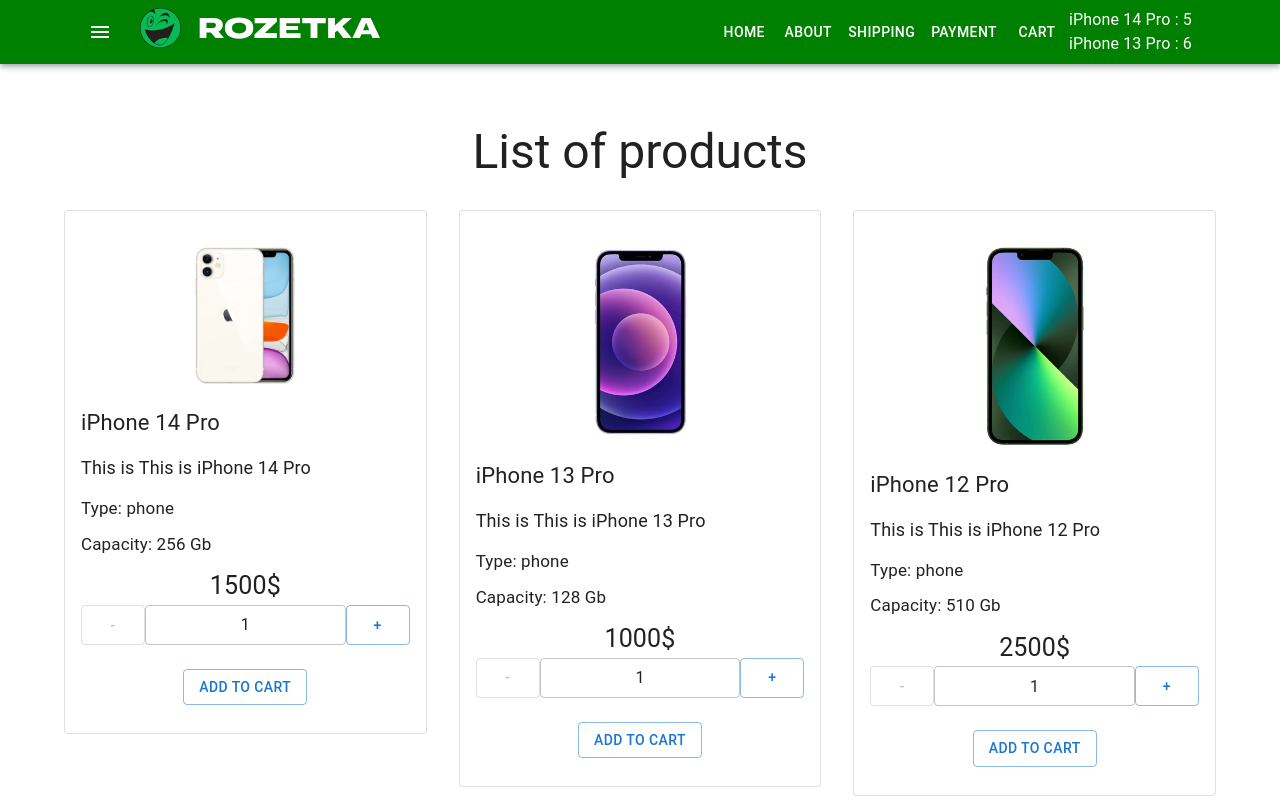
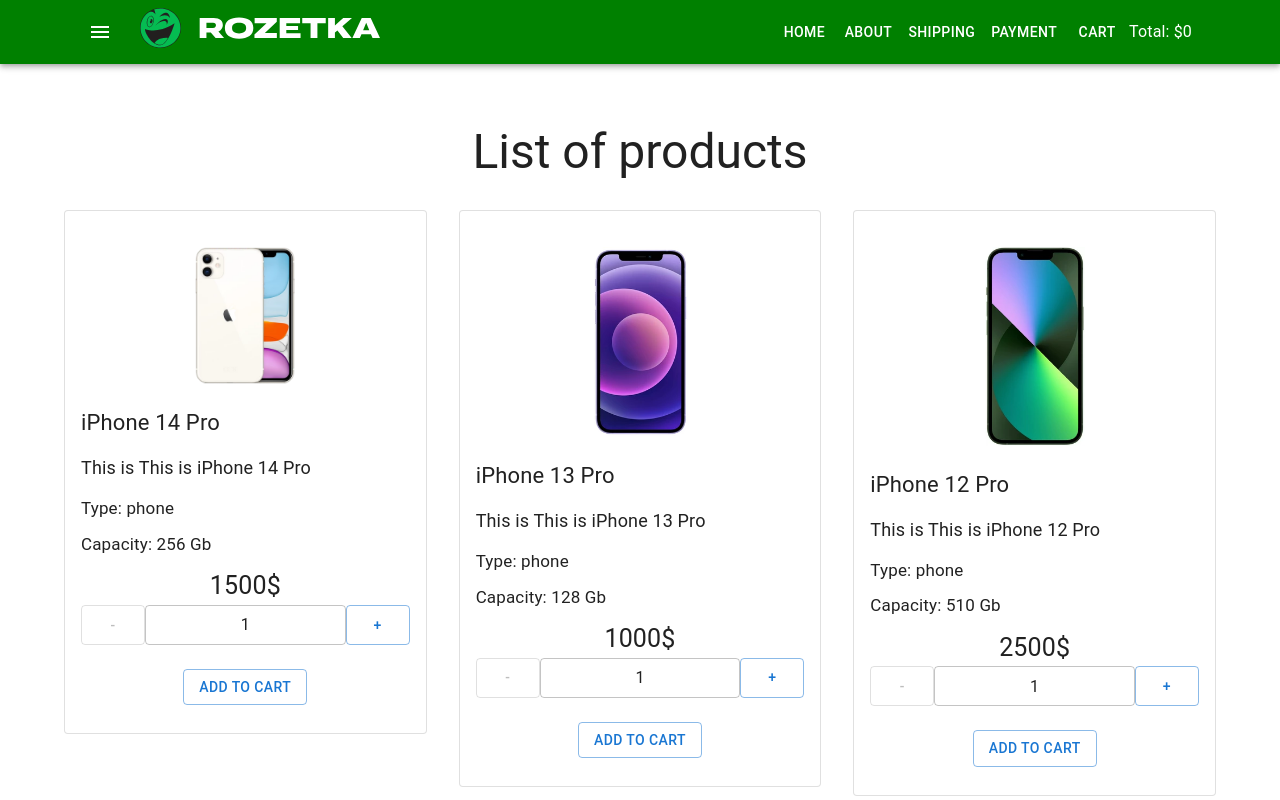
Before and after one commit to tetiana-kozak/react-22-10, a React (Create React App) app: page / in a window 1280 px wide. Shown: the top 800 px of the page. Built offline with nearby package versions, Linux system fonts and the light colour scheme.

Commit message:
add total sum to header

```diff
--- a/src/components/CartHeader/CartHeader.tsx
+++ b/src/components/CartHeader/CartHeader.tsx
@@ -12,8 +12,8 @@
     productsInCart,
     productsObject = getProductsObject(productsArray),
 }: Props) => {
-    console.log('productsObject', productsObject)
     return (
+        <div>
             <div>
                 {Object.keys(productsInCart).map((productId) => (
                     <div key={productId}>
@@ -22,6 +22,17 @@
                     </div>
                 ))}
             </div>
+            <div>
+                Total: $
+                {Object.keys(productsInCart).reduce(
+                    (total, productId) =>
+                        total +
+                        productsObject[parseInt(productId)].price *
+                            productsInCart[parseInt(productId)],
+                    0
+                )}
+            </div>
+        </div>
     )
 }
 
--- a/src/container/App/App.tsx
+++ b/src/container/App/App.tsx
@@ -12,10 +12,7 @@
 }
 
 const App = (props: Props) => {
-    const [productsInCart, setProductsInCart] = useState<productsInCartType>({
-        1: 5,
-        2: 6,
-    })
+    const [productsInCart, setProductsInCart] = useState<productsInCartType>({})
 
     const addProductToCart = (id: number, count: number) => {
         setProductsInCart((prevState) => ({
```
Lines whose indentation alone changed are shown as unchanged.
